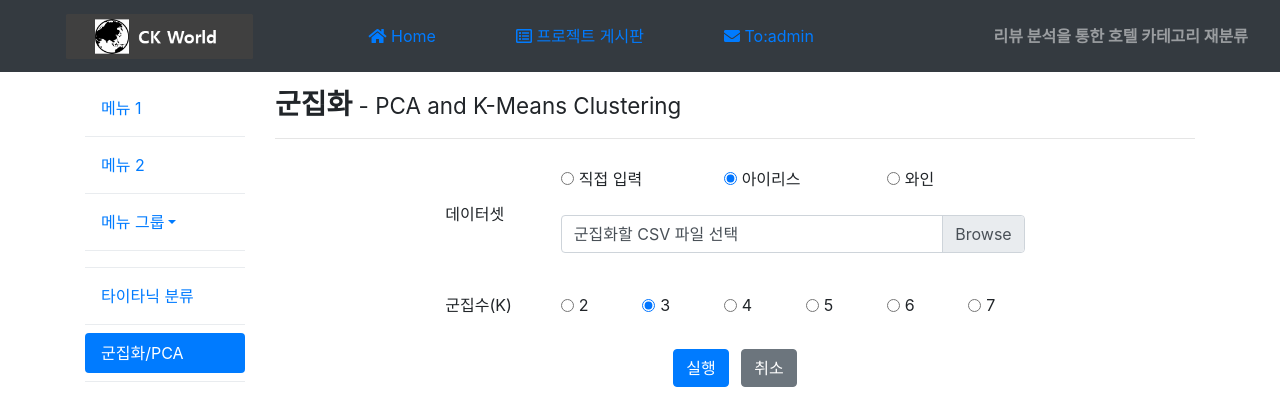
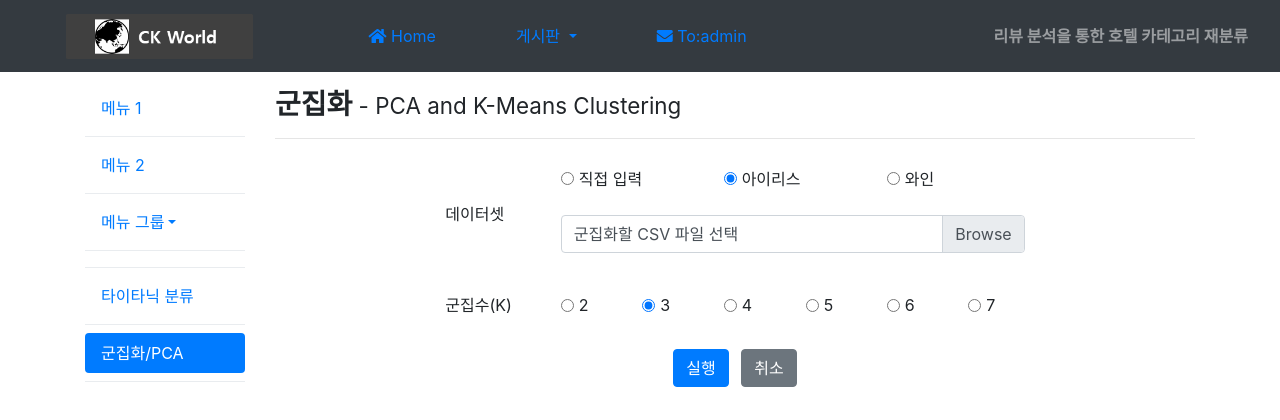
Before and after one commit to ksw0733/Flask_web_project_template, a Flask app: page /cluster in a window 1280 px wide. Shown: the top 420 px of the page. Run offline with Flask 2, Linux system fonts and the light colour scheme; some libraries are stand-ins or nearby versions.

Commit message:
프로젝트 게시판

```diff
--- a/templates/base.html
+++ b/templates/base.html
@@ -33,11 +33,15 @@
                     <i class="fa fa-home"></i> Home
                 </a>
             </li>
-            <li class="nav-item mr-5">
-                <a class="nav-link {% if menu.pb %}active{% endif %}"
-                   href="{% if menu.pb %}#{% else %}/pbbs/list/1{% endif %}">
-                    <i class="far fa-list-alt"></i> 프로젝트 게시판
+            <li class="nav-item dropdown mr-5">
+                <a class="nav-link dropdown-toggle {% if menu.pb %}active{% endif %}" href="#" data-toggle="dropdown">
+                    게시판
                 </a>
+                <div class="dropdown-menu">
+                    <a class="dropdown-item" href="/pbbs/list/1">프로젝트 게시판</a>
+                    <a class="dropdown-item" href="#">자유 게시판</a>
+                    <a class="dropdown-item" href="#">공지사항</a>
+                </div>
             </li>
             <li class="nav-item mr-5">
                 <a class="nav-link {% if menu.ma %}active{% endif %}"
```
